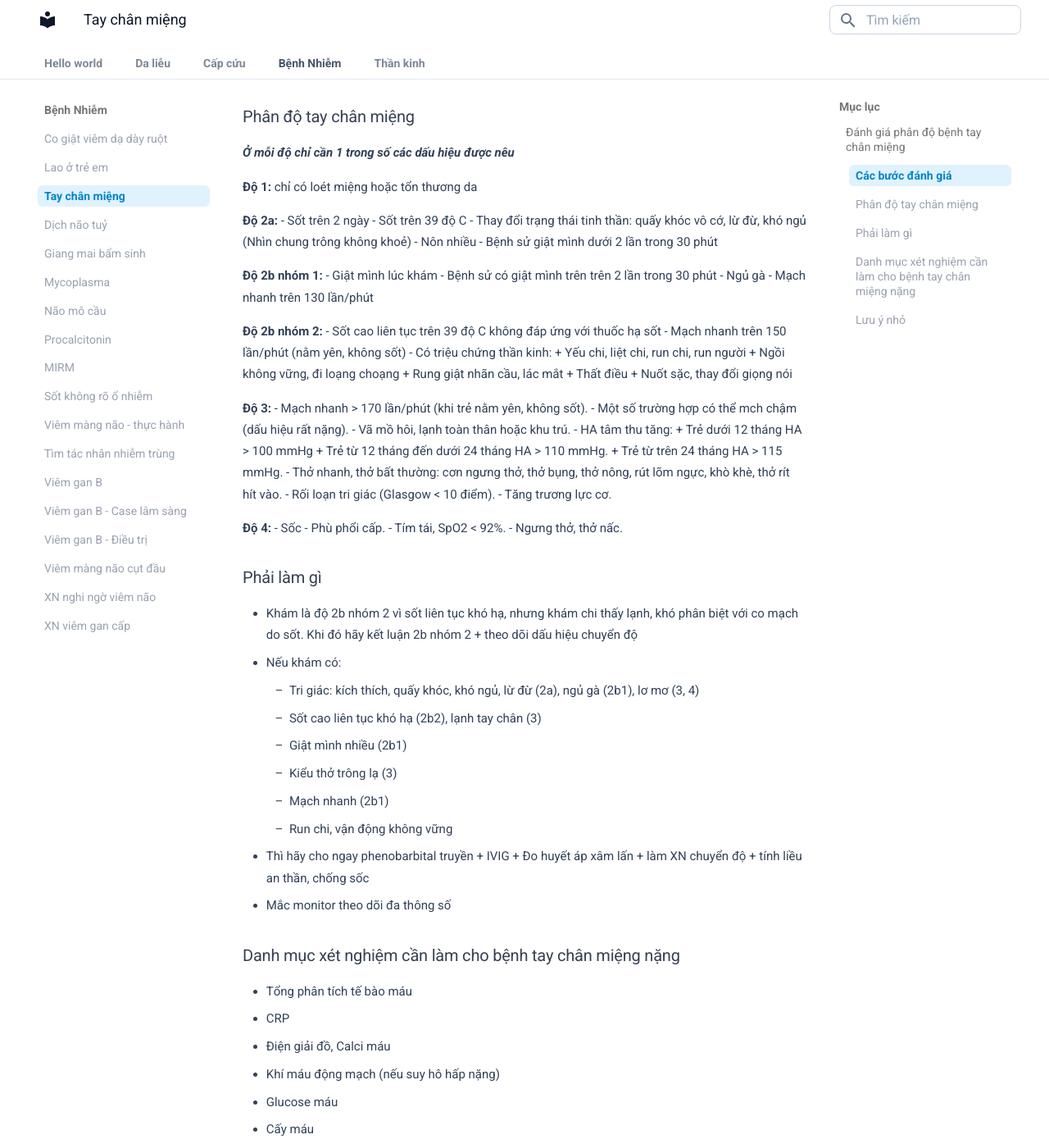
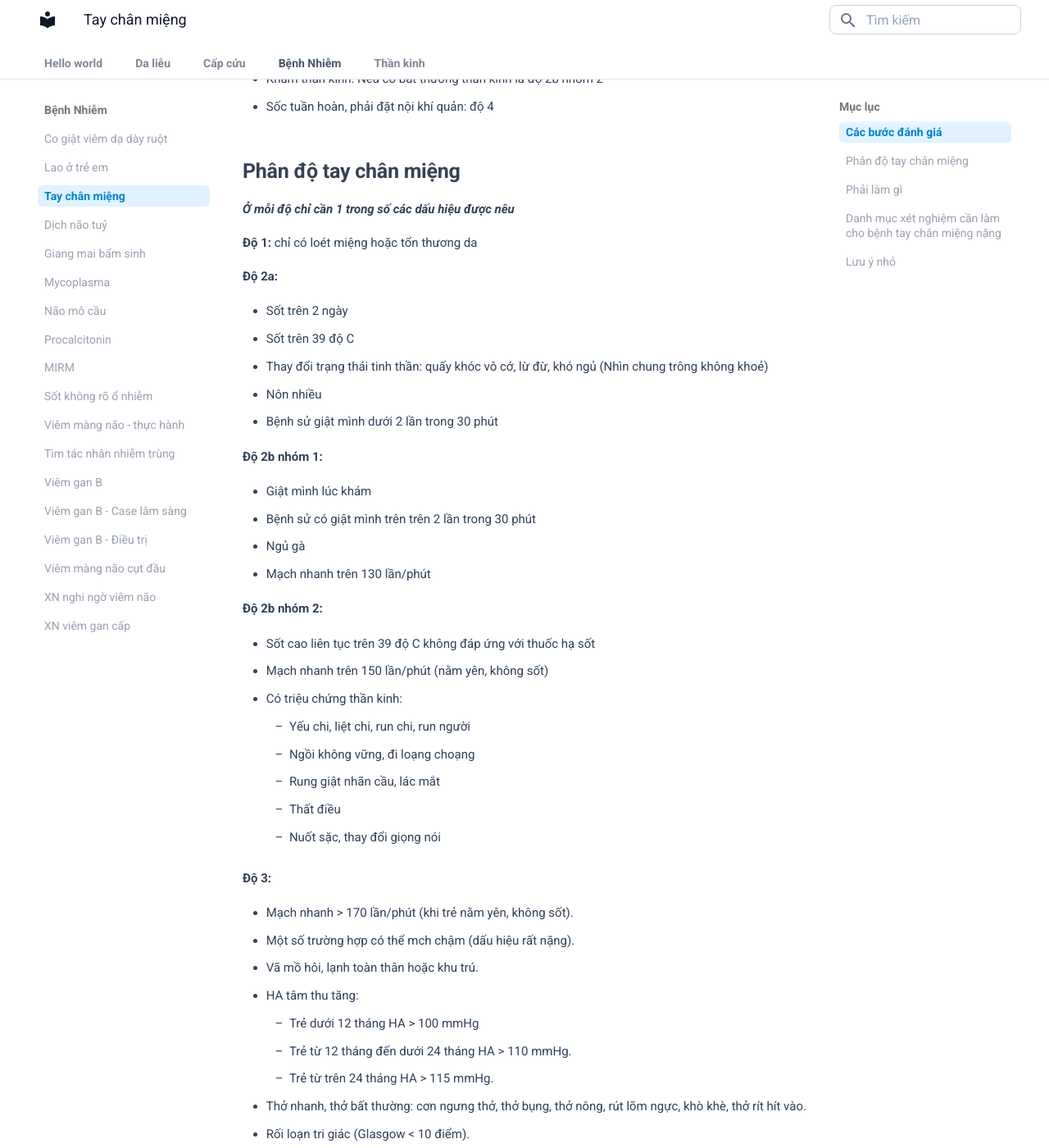
Before and after one commit to Nam9396/medical_note, an MkDocs documentation site: the page built from docs/infectious_disease/danh-gia-tay-chan-mieng.md, in a window 1280 px wide and 1400 px high, scrolled down 940 px. Shown: the whole window at 82% size. Built offline with MkDocs 1.6.1 and Material for MkDocs 9.7.7, drawn with Linux system fonts in a browser that asks for light colours; some of the changed text lies outside the part shown.

Commit message:
Refactor structure and formatting in danh-gia-tay-chan-mieng.md for clarity and improved readability

```diff
--- a/docs/infectious_disease/danh-gia-tay-chan-mieng.md
+++ b/docs/infectious_disease/danh-gia-tay-chan-mieng.md
@@ -1,8 +1,9 @@
-## Đánh giá phân độ bệnh tay chân miệng
+# Đánh giá phân độ bệnh tay chân miệng
 
-### Các bước đánh giá
+## Các bước đánh giá
 
 ***Hãy luôn làm 5 bước theo thứ tự***
+
 - Nhìn tri giác
 - Hỏi về sốt và giật mình
 - Ngắm kiểu thở
@@ -10,11 +11,13 @@
 - Khám thần kinh
 
 1.	Hãy nhìn ngắm bệnh nhân trước
+
     + Nếu bệnh nhân trông không khoẻ, kích thích, quấy khóc, khó ngủ: ít nhất là độ 2a
     + Nếu bệnh nhân ngủ gà: 2b nhóm 1
     + Nếu bệnh nhân trông rất đừ, không tỉnh táo: độ 3, 4
 
 2.	Hỏi về sốt và giật mình
+
     + Sốt > 39 độ C: độ 2a
     + Sốt trên 2 ngày: độ 2a
     + Sốt cao liên tục khó hạ: độ 2b nhóm 2
@@ -22,10 +25,10 @@
     + Giật mình lúc khám: 2b nhóm 2
     + Giật mình liên tục: 2b nhóm 2
 
-3.	Ngắm kiểu thở
-    + Cơn ngưng thở, thở bụng, thở nông, rút lõm ngực, khò khè, thở rít hít vào hoặc đơn giản chỉ là trông bất thường: độ 3
+3.	Ngắm kiểu thở: Cơn ngưng thở, thở bụng, thở nông, rút lõm ngực, khò khè, thở rít hít vào hoặc đơn giản chỉ là trông bất thường: độ 3
 
 4.	Xem thông số monitor
+
     + Mạch > 130, 150, 170: độ 2b1, 2b2, 3
     + Tăng huyết áp lớn hơn 110: độ 3
 
@@ -34,12 +37,14 @@
 7.	Sốc tuần hoàn, phải đặt nội khí quản: độ 4
 
 
-### Phân độ tay chân miệng
+## Phân độ tay chân miệng
+
 ***Ở mỗi độ chỉ cần 1 trong số các dấu hiệu được nêu***
 
 **Độ 1:** chỉ có loét miệng hoặc tổn thương da
 
 **Độ 2a:**
+
 -	Sốt trên 2 ngày
 -	Sốt trên 39 độ C
 -	Thay đổi trạng thái tinh thần: quấy khóc vô cớ, lừ đừ, khó
@@ -48,12 +53,14 @@ ngủ (Nhìn chung trông không khoẻ)
 -	Bệnh sử giật mình dưới 2 lần trong 30 phút
 
 **Độ 2b nhóm 1:**
+
 -	Giật mình lúc khám
 -	Bệnh sử có giật mình trên trên 2 lần trong 30 phút
 -	Ngủ gà
 -	Mạch nhanh trên 130 lần/phút
 
 **Độ 2b nhóm 2:**
+
 -	Sốt cao liên tục trên 39 độ C không đáp ứng với thuốc hạ sốt
 -	Mạch nhanh trên 150 lần/phút (nằm yên, không sốt)
 -	Có triệu chứng thần kinh:
@@ -64,6 +71,7 @@ ngủ (Nhìn chung trông không khoẻ)
     + Nuốt sặc, thay đổi giọng nói
 
 **Độ 3:**
+
 -	Mạch nhanh > 170 lần/phút (khi trẻ nằm yên, không sốt).
 -	Một số trường hợp có thể mch chậm (dấu hiệu rất nặng).
 -	Vã mồ hôi, lạnh toàn thân hoặc khu trú.
@@ -76,12 +84,14 @@ ngủ (Nhìn chung trông không khoẻ)
 -	Tăng trương lực cơ.
 
 **Độ 4:**
+
 -	Sốc
 -	Phù phổi cấp.
 -	Tím tái,  SpO2 < 92%.
 -	Ngưng thở, thở nấc.
 
-### Phải làm gì
+## Phải làm gì
+
 - Khám là độ 2b nhóm 2 vì sốt liên tục khó hạ, nhưng khám chi thấy lạnh, khó phân biệt với co mạch do sốt. Khi đó hãy kết luận 2b nhóm 2 + theo dõi dấu hiệu chuyển độ
 - Nếu khám có:
     + Tri giác: kích thích, quấy khóc, khó ngủ, lừ đừ (2a), ngủ gà (2b1), lơ mơ (3, 4)
@@ -93,7 +103,8 @@ ngủ (Nhìn chung trông không khoẻ)
 - Thì hãy cho ngay phenobarbital truyền + IVIG + Đo huyết áp xâm lấn + làm XN chuyển độ + tính liều an thần, chống sốc
 - Mắc monitor theo dõi đa thông số
 
-### Danh mục xét nghiệm cần làm cho bệnh tay chân miệng nặng
+## Danh mục xét nghiệm cần làm cho bệnh tay chân miệng nặng
+
 - Tổng phân tích tế bào máu
 - CRP
 - Điện giải đồ, Calci máu
@@ -105,6 +116,7 @@ ngủ (Nhìn chung trông không khoẻ)
 - Siêu âm tim
 - CKMB, troponin
 
-### Lưu ý nhỏ
+## Lưu ý nhỏ
+
 - Nhiều bệnh nhân tay chân miệng sốt cao liên tục trong 5 ngày đầu, khó phân biệt với nhiễm trùng huyết. Thực hành lâm sàng thường cho kháng sinh, procalcitonin và cấy máu
 - Việc cho IVIg chủ yếu dựa vào: tần suất giật mình, tổng trạng đừ, kiểu thở, nhịp tim và huyết áp
```
